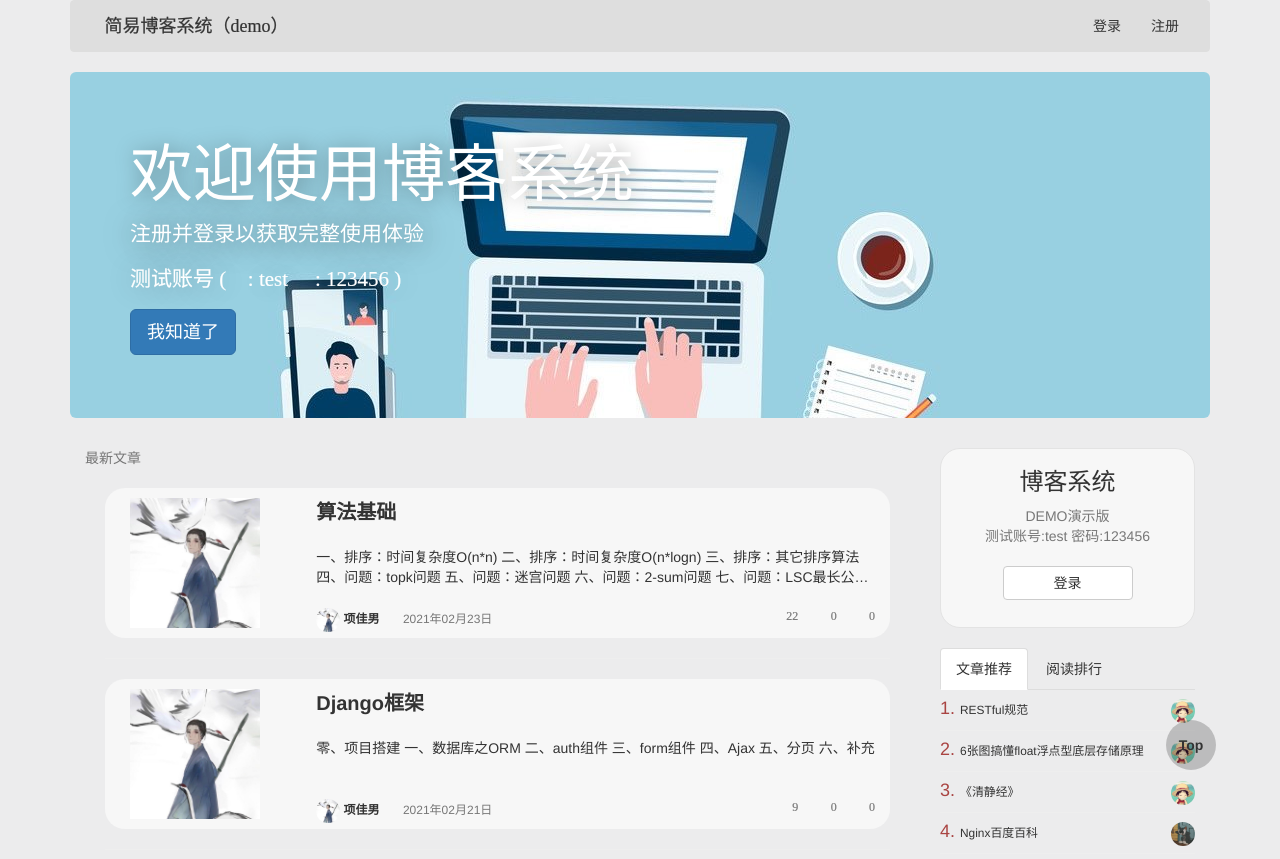
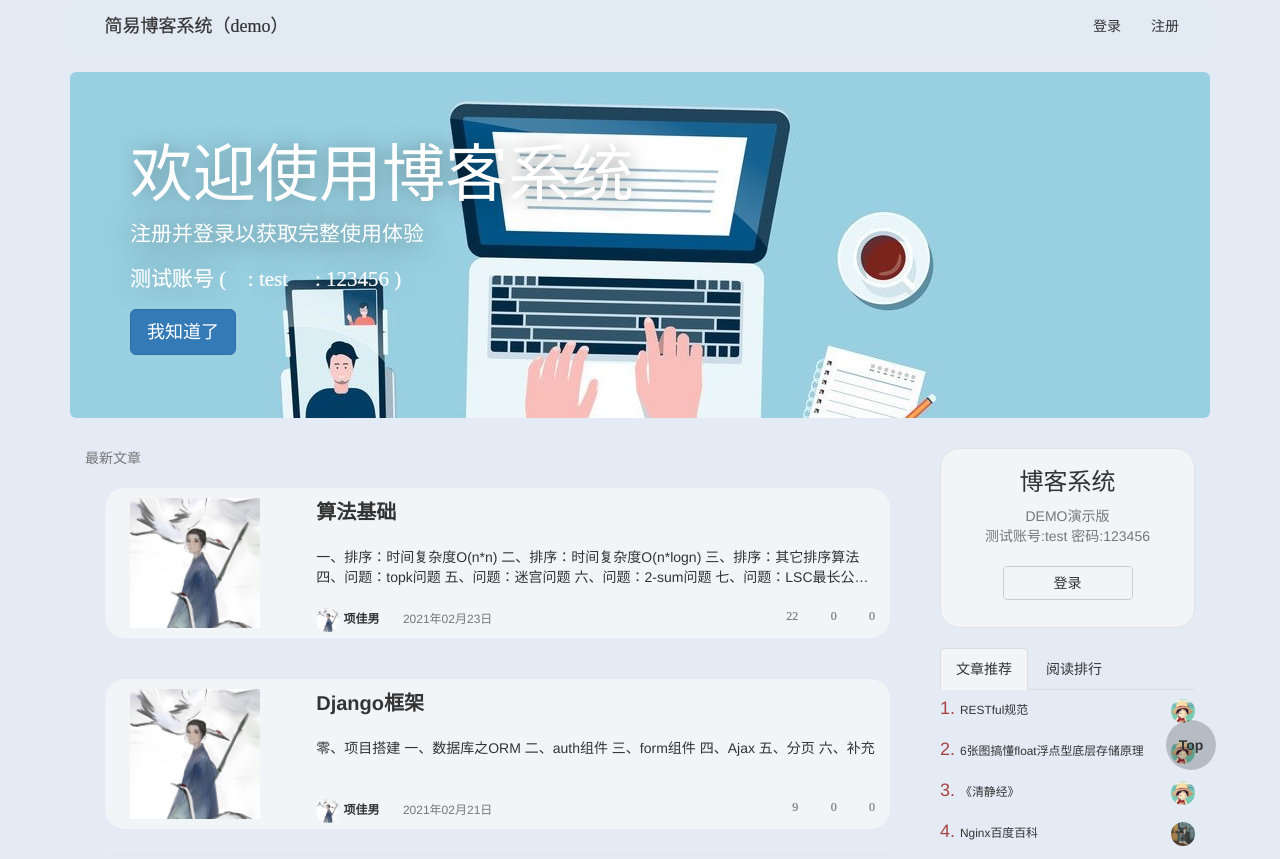
Before and after one commit to xiangjianan/blog, a Django app: page / in a window 1280 px wide. Shown: the top 859 px of the page. Run offline with Django 3.2, Linux system fonts and the light colour scheme; data comes from the database, SQL or seed files in the repository; both versions use the stored data as it was after the commit; data that the repository does not hold is empty; some libraries are stand-ins or nearby versions; some web fonts are replaced.

Commit message:
V1.4.0 css更新

```diff
--- a/static/blog/article.css
+++ b/static/blog/article.css
@@ -96,7 +96,7 @@
     height: 180px;
     border: 1px solid #e3e3e3;
     border-radius: 20px;
-    background-color: #f7f7f7;
+    background-color: #f1f5f8;
 }
 
 .side-right-header .btn-login {
--- a/static/blog/reset.css
+++ b/static/blog/reset.css
@@ -32,7 +32,7 @@ footer, header, hgroup, menu, nav, section {
 
 body {
     line-height: 1;
-    background-color: #ECECED!important;
+    background-color: #E4EBF5!important;
 }
 
 ol, ul, li {
@@ -63,12 +63,20 @@ a:hover{
 }
 
 .navbar-default {
-    background-color: #dedede!important;
-    border-color: #dedede!important;
+    background-color: #e2eaf3!important;
+    border-color: #e2eaf3!important;
 }
 .bg-info{
-    background-color: #f7f7f7!important;
+    background-color: #f1f5f8 !important;
 }
 .jumbotron {
     background-color: #fafafa!important;
 }
+.nav-tabs>li.active>a, .nav-tabs>li.active>a:focus, .nav-tabs>li.active>a:hover{
+    background-color: #f1f5f8!important;
+}
+.btn-default{
+    background-color: #f1f5f8!important;
+}.btn-default:hover{
+    background-color: #f7f7f7!important;
+}
```
Also changed, not shown: db.sqlite3.
